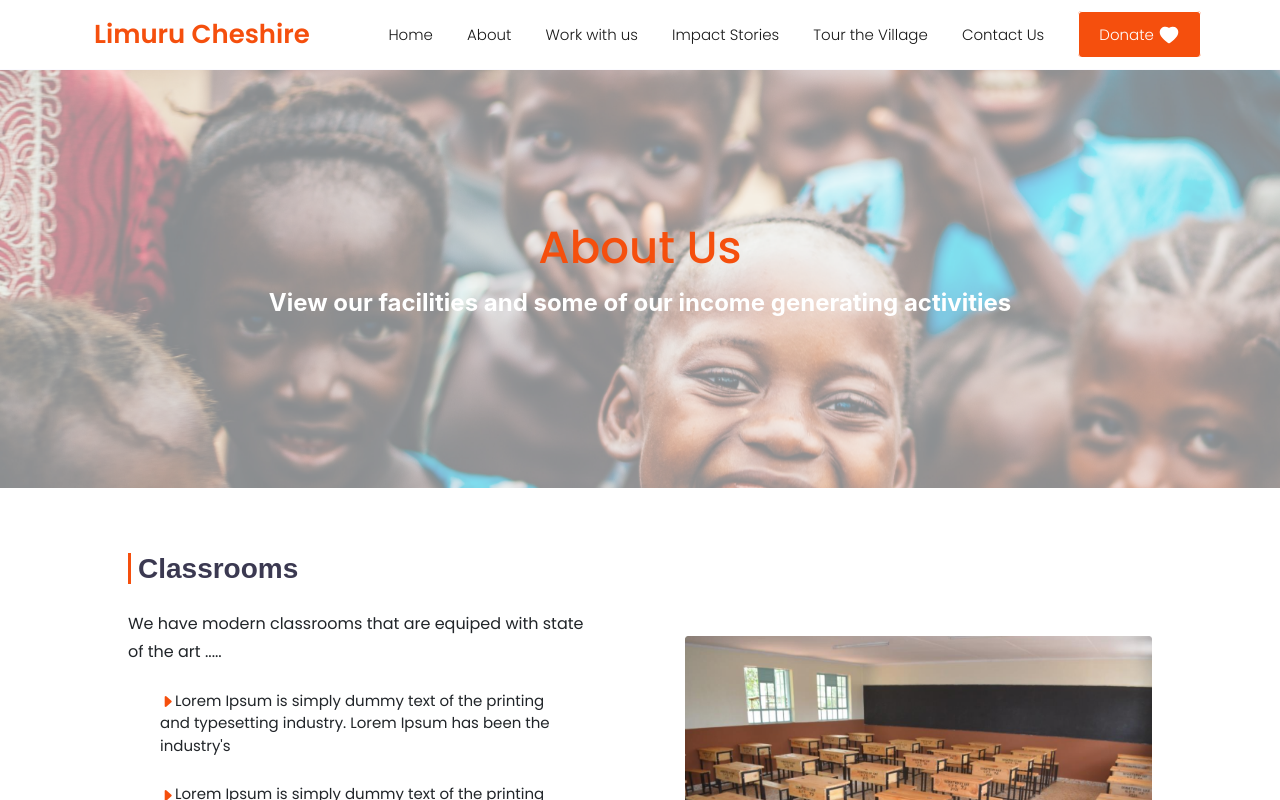
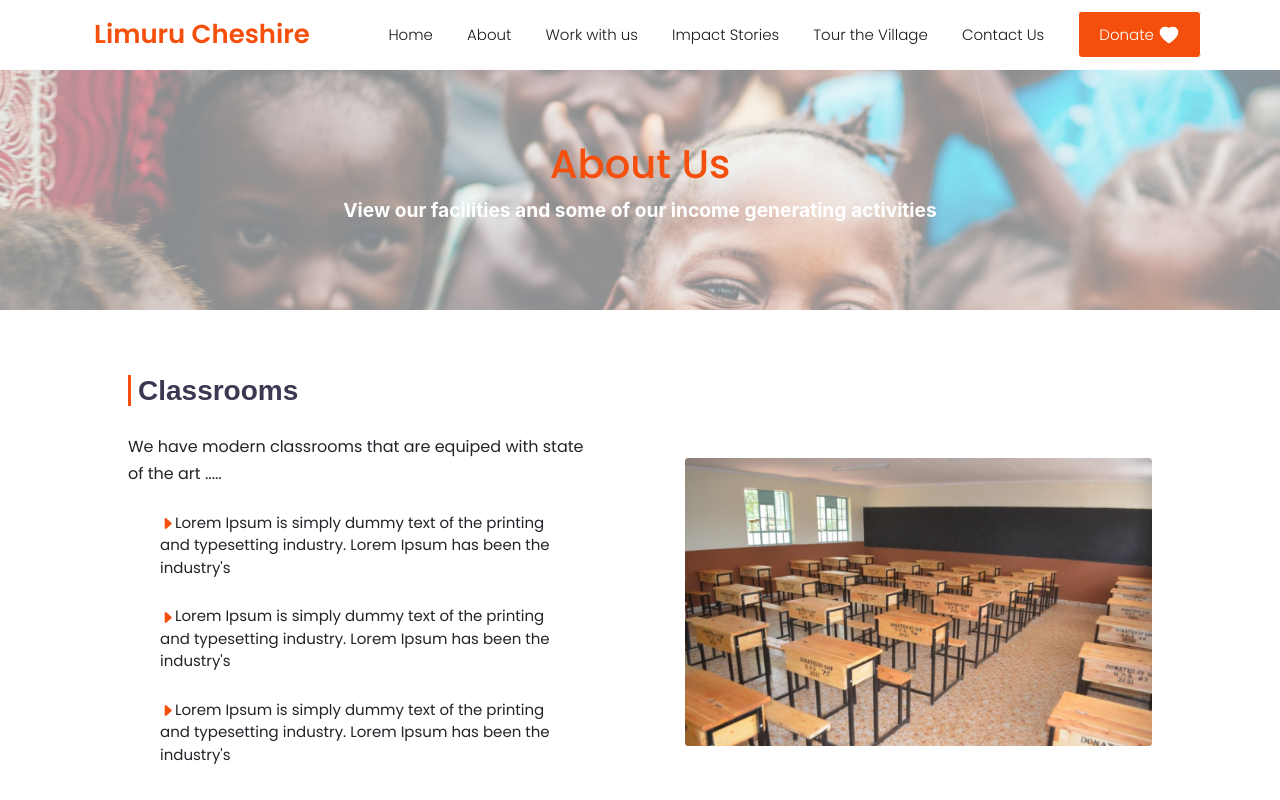
Before and after one commit to lizmwania/limuru-cheshire-webapp-frontend, a React (Create React App) app: page /about in a window 1280 px wide. Shown: the top 800 px of the page. Built offline with nearby package versions, Linux system fonts and the light colour scheme.

Commit message:
modified:   src/Pages/ContactPage.jsx 	modified:   src/styles/AboutPage.scss 	modified:   src/styles/ContactPage.scss

```diff
--- a/src/Pages/ContactPage.jsx
+++ b/src/Pages/ContactPage.jsx
@@ -9,19 +9,6 @@ export default function ContactPage() {
     <>
       <Navbar />
       <div className="ContactContainer">
-
-        <div className='MapContainer'>
-            <iframe
-                    width="100%"
-                    height="100%"
-                    title="map"
-                    className="ContactTitle"
-                    loading = 'lazy'
-                    style={{ filter: "opacity(0.7)" }}
-                    src="https://www.google.com/maps/embed?pb=!1m14!1m8!1m3!1d90256.46989614451!2d36.80476501014542!3d-1.2880827889894189!3m2!1i1024!2i768!4f13.1!3m3!1m2!1s0x182f10d89586303f%3A0x249cb113a045ce9c!2sKRA%20Offices!5e0!3m2!1sen!2ske!4v1668174135269!5m2!1sen!2ske"
-            />
-        </div>
-        <br />
         <p style={{ textAlign: "center", fontSize: "28px", fontWeight: "400" }}>
           Contact Us!
         </p>
@@ -32,7 +19,6 @@ export default function ContactPage() {
         {/* contact form */}
         <div className="ContactForm">
           <form className="row g-3">
-
             <div className="col-md-12">
               <label className="required">First Name </label>
               <a data-tip="Applicant's full name" data-event="click focus">
@@ -112,7 +98,19 @@ export default function ContactPage() {
           </form>
           <button className="btn-submit">Send message</button>
         </div>
+
+        <div className="MapContainer">
+          <iframe
+            width="100%"
+            height="100%"
+            title="map"
+            className="ContactTitle"
+            loading="lazy"
+            style={{ filter: "opacity(0.7)" }}
+            src="https://www.google.com/maps/embed?pb=!1m14!1m8!1m3!1d90256.46989614451!2d36.80476501014542!3d-1.2880827889894189!3m2!1i1024!2i768!4f13.1!3m3!1m2!1s0x182f10d89586303f%3A0x249cb113a045ce9c!2sKRA%20Offices!5e0!3m2!1sen!2ske!4v1668174135269!5m2!1sen!2ske"
+          />
+        </div>
       </div>
     </>
-  )
+  );
 }
--- a/src/styles/AboutPage.scss
+++ b/src/styles/AboutPage.scss
@@ -7,7 +7,8 @@
 .AboutBanner {
     width: 100%;
     position: relative;
-    height: 100%;
+    height: 30vh;
+    object-fit: cover;
 }
 
 .AboutCenteredText {
@@ -18,20 +19,20 @@
     color: #f54f0d;
 
     h1 {
-        font-size: 45px;
+        // font-size: 45px;
 
     }
 
     p {
-        width: 956px;
-        height: 39px;
-        left: 306px;
-        top: 236px;
+        // width: 956px;
+        // height: 39px;
+        // left: 306px;
+        // top: 236px;
         font-family: 'Inter';
         font-style: normal;
         font-weight: bold;
-        font-size: 24px;
-        line-height: 39px;
+        font-size: 1.2rem;
+        // line-height: 39px;
         color: #FFFFFF;
     }
 
--- a/src/styles/ContactPage.scss
+++ b/src/styles/ContactPage.scss
@@ -6,6 +6,7 @@
 .ContactContainer {
     position: relative;
     text-align: center;
+    margin: 2rem auto 2rem auto;
 }
 
 .MapContainer {
@@ -13,7 +14,7 @@
     position: relative;
     object-position: 50% 50%;
     height: 400px;
-    width: 80%;
+    // width: 80%;
     margin: auto;
 
 }
```
Lines whose indentation alone changed are shown as unchanged.
